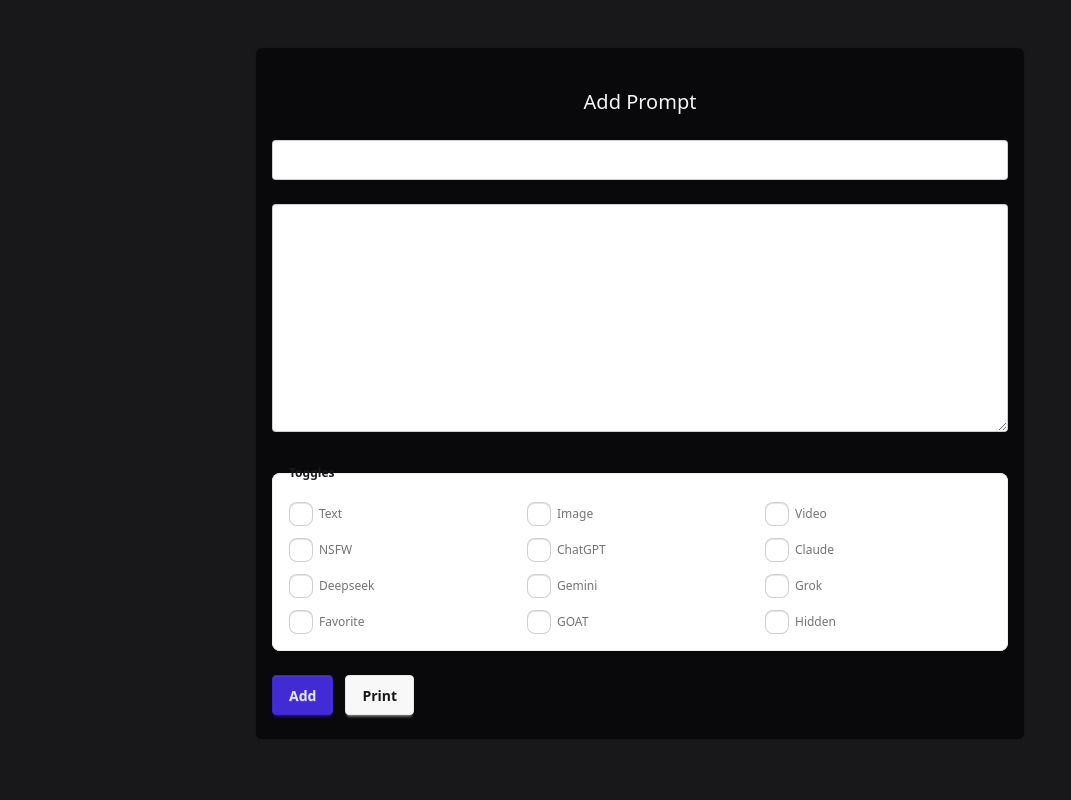
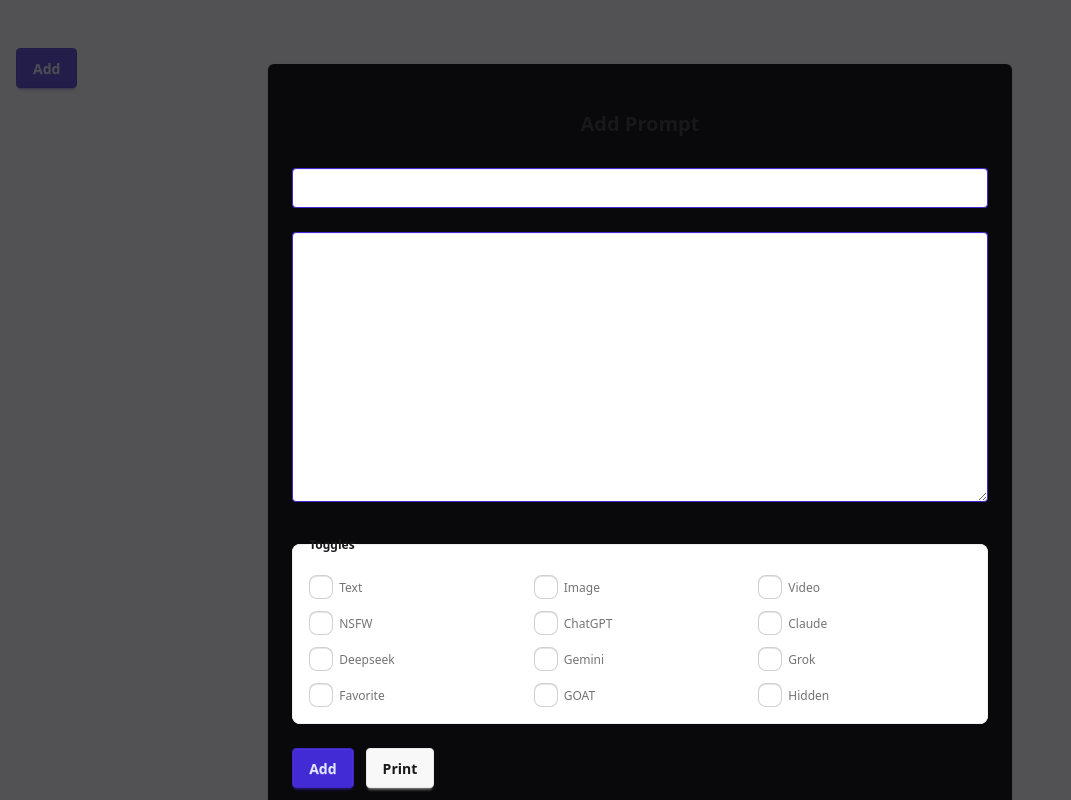
Before and after one commit to iaseth/localprompt, a SvelteKit app in the folder sv-app/: page / in a window 1280 px wide. Both pictures are taken after a click on the button "Add". Shown: the whole page, without its empty margins (0-1071 px from the left). Built offline with nearby package versions, Linux system fonts and the light colour scheme.

Commit message:
Extracted a PromptEditor component

```diff
--- a/sv-app/package.json
+++ b/sv-app/package.json
@@ -20,6 +20,7 @@
 		"@sveltejs/adapter-static": "^3.0.8",
 		"@sveltejs/kit": "^2.16.0",
 		"@sveltejs/vite-plugin-svelte": "^5.0.0",
+		"@tailwindcss/typography": "^0.5.16",
 		"@tailwindcss/vite": "^4.0.0",
 		"daisyui": "^5.0.12",
 		"eslint": "^9.18.0",
--- a/sv-app/src/app.css
+++ b/sv-app/src/app.css
@@ -1,62 +1,4 @@
+
 @import 'tailwindcss';
+@plugin "@tailwindcss/typography";
 @plugin "daisyui";
-
-body {
-	@apply bg-zinc-900 text-zinc-100;
-}
-
-h1 {
-	@apply text-4xl font-bold leading-tight text-white mb-4;
-}
-
-h2 {
-	@apply text-3xl font-semibold leading-snug text-white mb-3;
-}
-
-h3 {
-	@apply text-2xl font-semibold text-gray-100 mb-2.5;
-}
-
-h4 {
-	@apply text-xl font-medium text-gray-100 mb-2;
-}
-
-h5 {
-	@apply text-lg font-medium text-gray-300 mb-1.5;
-}
-
-h6 {
-	@apply text-base font-semibold text-gray-300 mb-1;
-}
-
-p {
-	@apply text-base text-gray-300 leading-relaxed mb-4;
-}
-
-a {
-	@apply text-blue-400 hover:underline transition duration-200;
-}
-
-ul {
-	@apply list-disc list-inside mb-4 text-gray-300;
-}
-
-ol {
-	@apply list-decimal list-inside mb-4 text-gray-300;
-}
-
-li {
-	@apply mb-1;
-}
-
-blockquote {
-	@apply border-l-4 border-gray-600 pl-4 italic text-gray-400 mb-4;
-}
-
-code {
-	@apply bg-gray-800 text-sm font-mono px-1 py-0.5 rounded text-pink-300;
-}
-
-pre {
-	@apply bg-gray-800 text-white text-sm font-mono p-4 rounded overflow-auto mb-4;
-}
--- /dev/null
+++ b/sv-app/src/components/PromptEditor.svelte
@@ -0,0 +1,43 @@
+
+<script lang="ts">
+	import { addPrompt, getEmptyPrompt, Checkboxes, type Prompt, type PromptBooleanKey } from "$lib";
+	import ToggleField from "../components/ToggleField.svelte";
+
+	let prompt: Prompt = $state(getEmptyPrompt());
+
+	function printObject () {
+		console.log({...prompt});
+	}
+
+	function onclick () {
+		console.log(`Adding prompt ${prompt.uuid} to db.`);
+		addPrompt(prompt).then(() => {
+			prompt = getEmptyPrompt();
+		});
+	}
+</script>
+
+<section class="prose prose-xl mx-auto bg-zinc-950 px-3 sm:px-6 pt-2 pb-8 rounded-md shadow">
+	<header class="pb-4">
+		<h4 class="text-center">Add Prompt</h4>
+	</header>
+
+	<section class="space-y-6">
+		<input class="input input-primary text-lg w-full" type="text" bind:value={prompt.title} />
+		<textarea class="textarea textarea-primary block w-full" rows=10 bind:value={prompt.prompt}></textarea>
+
+		<fieldset class="fieldset grid grid-cols-2 md:grid-cols-3 gap-3 p-4 bg-base-100 border border-base-300 rounded-box">
+			<legend class="fieldset-legend">Toggles</legend>
+
+			{#each Checkboxes as { label, prop } }
+				<ToggleField label={label} value={prompt[prop]} onchange={() => prompt[prop] = !prompt[prop]} />
+			{/each}
+
+		</fieldset>
+
+		<footer class="flex gap-3">
+			<button {onclick} class="btn btn-primary">Add</button>
+			<button onclick={printObject} class="btn">Print</button>
+		</footer>
+	</section>
+</section>
--- a/sv-app/src/routes/+page.svelte
+++ b/sv-app/src/routes/+page.svelte
@@ -1,45 +1,20 @@
 
 <script lang="ts">
-	import { addPrompt, getEmptyPrompt, Checkboxes, type Prompt, type PromptBooleanKey } from "$lib";
-	import ToggleField from "../components/ToggleField.svelte";
+	import PromptEditor from "../components/PromptEditor.svelte";
 
-	let prompt: Prompt = $state(getEmptyPrompt());
-
-	function printObject () {
-		console.log({...prompt});
-	}
-
-	function onclick () {
-		console.log(`Adding prompt ${prompt.uuid} to db.`);
-		addPrompt(prompt).then(() => {
-			prompt = getEmptyPrompt();
-		});
-	}
+	let showEditor = $state(false);
+	const toggleEditor = () => showEditor = !showEditor;
 </script>
 
 <section class="min-h-screen py-12 px-4">
-	<section class="max-w-3xl m-auto bg-zinc-950 px-4 py-6 rounded-md shadow">
-		<header class="py-4">
-			<h4 class="text-center">Add Prompt</h4>
-		</header>
+	<button class="btn btn-primary" onclick={toggleEditor}>Add</button>
 
-		<section class="space-y-6">
-			<input class="input block w-full" type="text" bind:value={prompt.title} />
-			<textarea class="textarea block w-full" rows=10 bind:value={prompt.prompt}></textarea>
+	{#if showEditor}
 
-			<fieldset class="fieldset grid sm:grid-cols-2 md:grid-cols-3 gap-3 p-4 bg-base-100 border border-base-300 rounded-box">
-				<legend class="fieldset-legend">Toggles</legend>
-
-				{#each Checkboxes as { label, prop } }
-					<ToggleField label={label} value={prompt[prop]} onchange={() => prompt[prop] = !prompt[prop]} />
-				{/each}
-
-			</fieldset>
-
-			<footer class="flex gap-3">
-				<button {onclick} class="btn btn-primary">Add</button>
-				<button onclick={printObject} class="btn">Print</button>
-			</footer>
+		<section class="fixed top-0 left-0 w-full h-full overflow-y-scroll bg-zinc-900/75">
+			<section class="md:px-6 md:py-16 w-full">
+				<PromptEditor />
+			</section>
 		</section>
-	</section>
+	{/if}
 </section>
```
Also changed, not shown: 1 other file (tests, documents, lock files or other folders).
